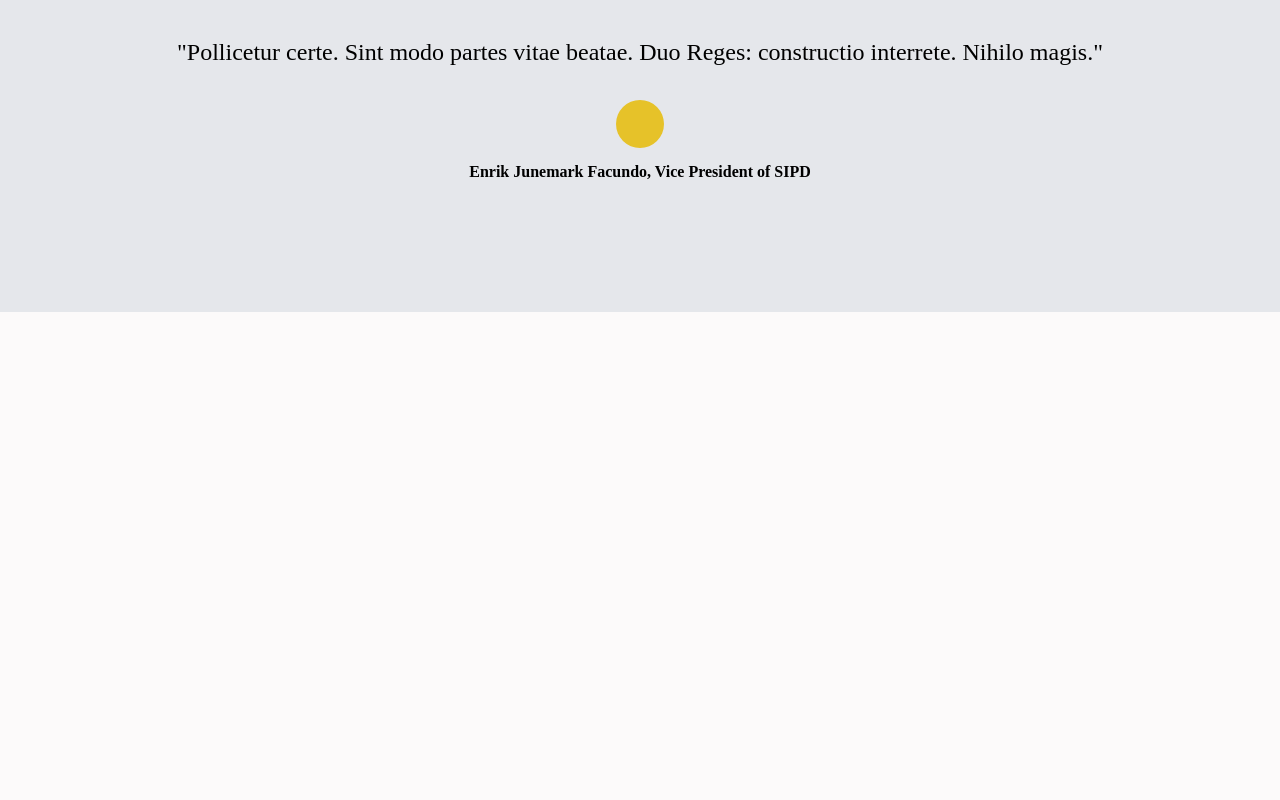
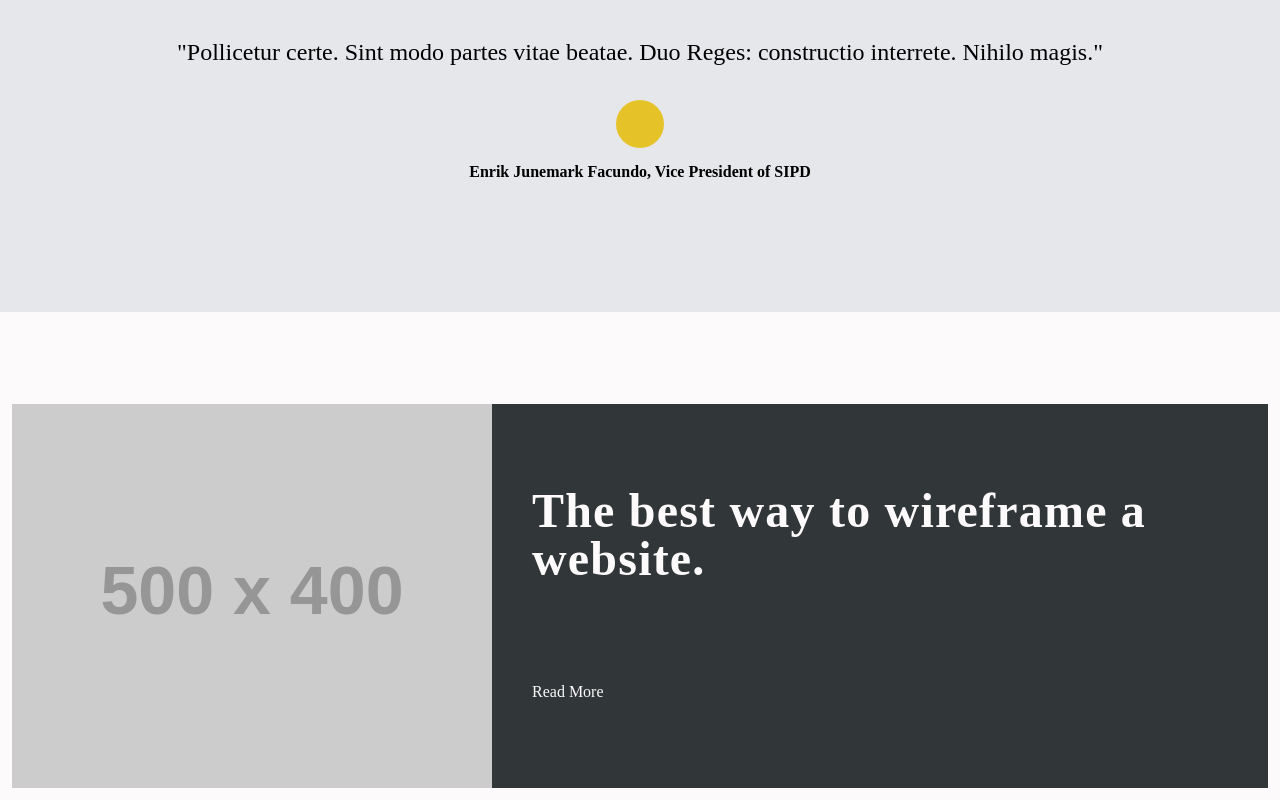
Before and after one commit to AeonFlux022/arthena-landing-page, a Next.js app: page / in a window 1280 px wide. Shown: the part 1746-2546 px from the top of the page. Before the commit the page ends 2138 px from the top, so only its background shows below. Built offline with nearby package versions, Linux system fonts and the light colour scheme.

Commit message:
blog card component

```diff
--- /dev/null
+++ b/src/app/components/BlogCard.tsx
@@ -0,0 +1,19 @@
+const BlogCard: React.FC = () => {
+  return (
+    <section className="p-3">
+      <figure className="flex mx-auto items-center container p-6 h-96 bg-black lg:p-0 lg:gap-10">
+        <img src="https://placehold.co/500x400/d2d2d2/222" className="hidden lg:block lg:h-full" />
+        <div className="flex flex-col text-center text-neutral space-y-24 lg:text-left lg:justify-center">
+          <h5 className="text-3xl lg:text-5xl lg:tracking-wide">The best way to wireframe a website.</h5>
+          <figcaption>
+            <div className="hover:text-secondary hover:cursor-pointer">
+              <span>Read More</span>
+            </div>
+          </figcaption>
+        </div>
+      </figure>
+    </section>
+  );
+};
+
+export default BlogCard;
--- a/src/app/page.tsx
+++ b/src/app/page.tsx
@@ -1,3 +1,4 @@
+import BlogCard from "./components/BlogCard";
 import Content from "./components/Content";
 import Hero from "./components/Hero";
 import Navbar from "./components/Navbar";
@@ -10,6 +11,7 @@ export default function Home() {
       <Hero />
       <Content />
       <Testimonial />
+      <BlogCard />
     </>
   );
 }
```
